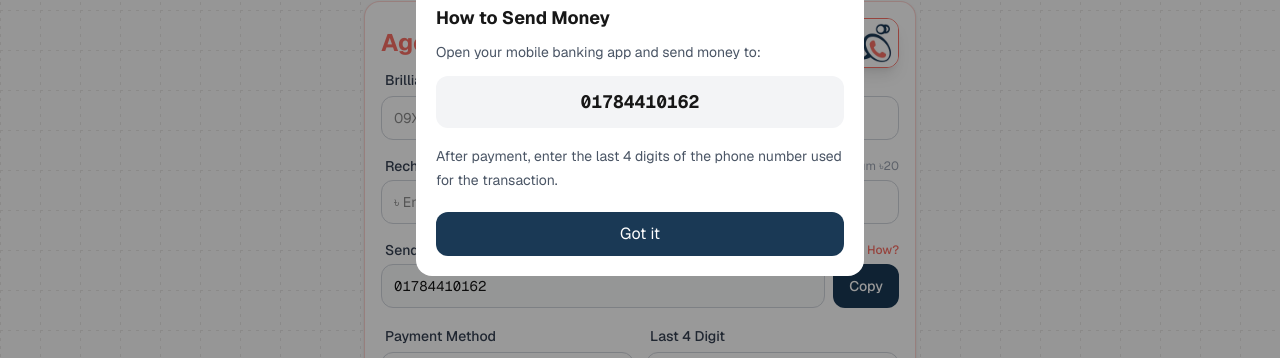
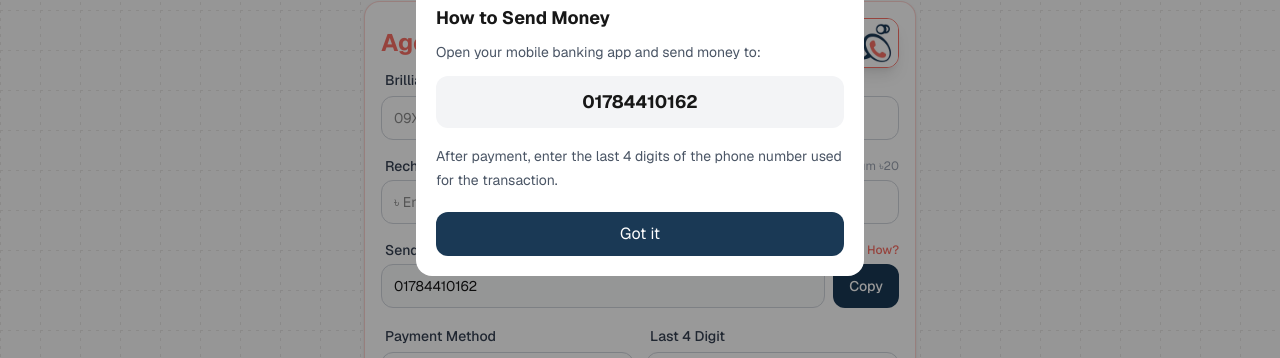
Before and after one commit to Az-Haris/brilliant-agent-recharge, a Next.js app: page / in a window 1280 px wide. Both pictures are taken after a click on the button "How?". Shown: the part 270-628 px from the top of the page. Built offline with nearby package versions, Linux system fonts and the light colour scheme; no server answers; the database is empty.

Commit message:
Updated form number font

```diff
--- a/components/RechargeForm.tsx
+++ b/components/RechargeForm.tsx
@@ -135,7 +135,7 @@ export default function RechargeForm() {
               <input
                 readOnly
                 value={SEND_NUMBER}
-                className="flex-1 h-11 rounded-xl border border-gray-300 px-3 font-mono text-sm bg-gray-50"
+                className="flex-1 h-11 rounded-xl border border-gray-300 px-3 text-sm bg-gray-50"
               />
 
               <button
@@ -215,7 +215,7 @@ export default function RechargeForm() {
               Open your mobile banking app and send money to:
             </p>
 
-            <div className="mt-3 bg-gray-100 rounded-xl p-3 text-center font-mono text-lg font-bold">
+            <div className="mt-3 bg-gray-100 rounded-xl p-3 text-center text-lg font-bold">
               {SEND_NUMBER}
             </div>
 
```
